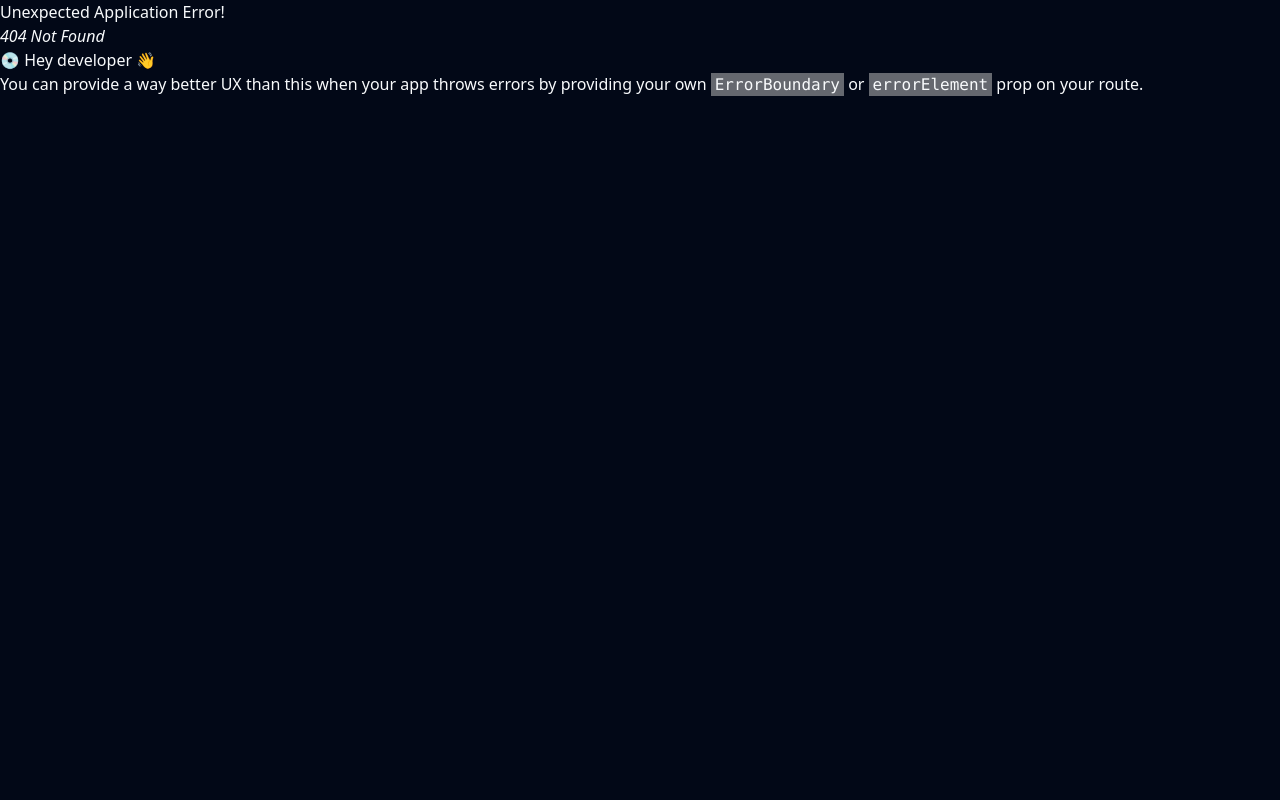
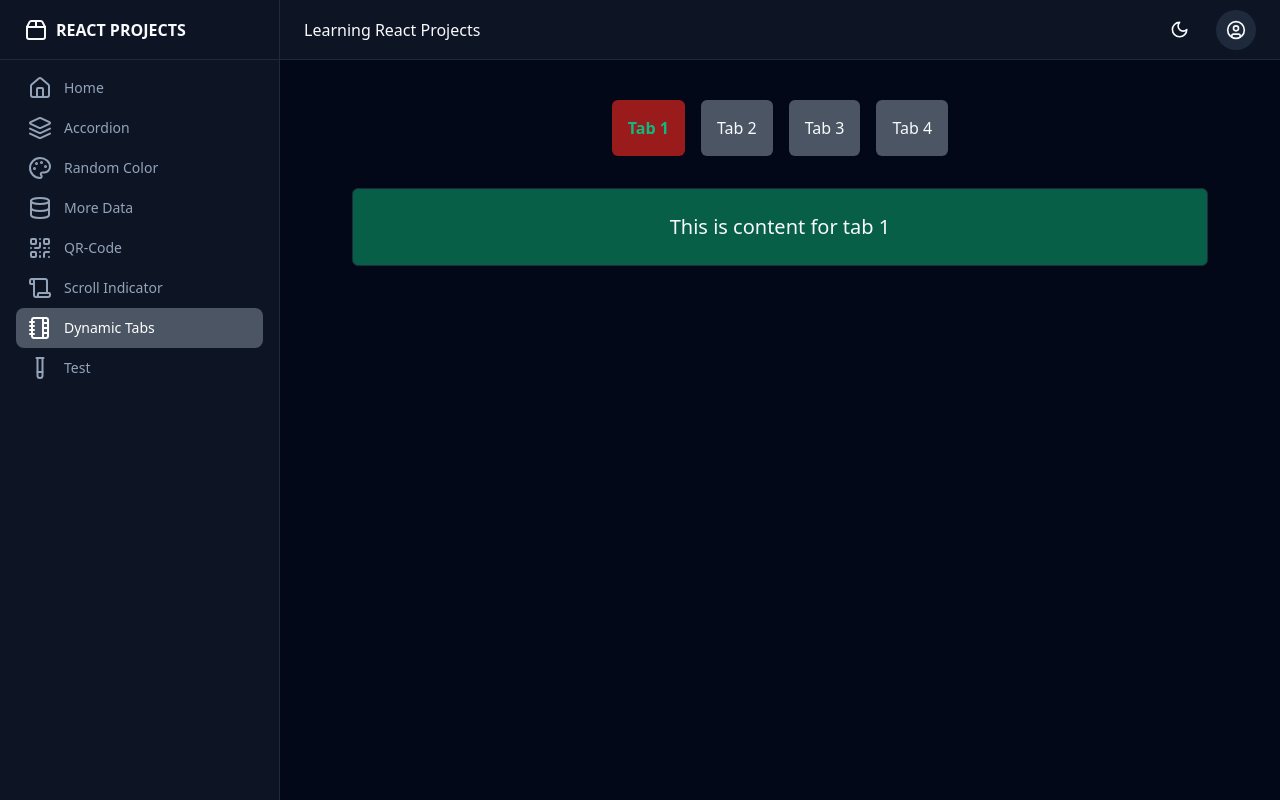
Before and after one commit to turnacaner53/react-tuto-dashboard, a React (Vite) app: page /dynamic-tabs in a window 1280 px wide. Before the commit this address had no page. Built offline with nearby package versions, Linux system fonts and the light colour scheme.

Commit message:
Dynamic Tabs exmaple

```diff
--- /dev/null
+++ b/src/constants/tabs-content.jsx
@@ -0,0 +1,24 @@
+const RandomComponent = () => {
+  return <><h1>Random Content</h1><p>random text. <br /> Lorem ipsum dolor sit amet consectetur adipisicing elit. Dolorem, quam.</p></>;
+};
+
+const TABS_CONTENT = [
+  {
+    label: 'Tab 1',
+    content: <div>This is content for tab 1</div>,
+  },
+  {
+    label: 'Tab 2',
+    content: <div>Lorem ipsum, dolor sit amet consectetur adipisicing elit. Distinctio, delectus! Ullam quidem, eius iusto fugiat ipsa, hic non quam aut quibusdam perspiciatis quasi suscipit reiciendis et porro voluptatem nam perferendis, cum repudiandae ex possimus veritatis exercitationem itaque eveniet? Maiores, sint harum labore ea molestiae beatae. Mollitia provident voluptas aperiam nisi ab, modi eum dolor iste odio magnam omnis incidunt illum voluptatem. Tenetur est iure ea a repellendus explicabo cum quia, praesentium numquam mollitia, expedita, quibusdam perspiciatis! Ipsa optio molestiae quos minima facilis mollitia, dolor deserunt quis, eveniet eligendi natus? Corrupti ut iure incidunt saepe inventore eaque enim! Fuga deserunt atque blanditiis molestiae similique praesentium natus, dolore, amet debitis porro autem exercitationem asperiores quos dolores recusandae omnis quidem nisi corrupti fugiat culpa saepe eveniet.</div>,
+  },
+  {
+    label: 'Tab 3',
+    content: <RandomComponent />,
+  },
+  {
+    label: 'Tab 4',
+    content: <div>This is content for tab 4</div>,
+  },
+];
+
+export default TABS_CONTENT;
--- /dev/null
+++ b/src/pages/DynamicTabs.jsx
@@ -0,0 +1,50 @@
+import { useState } from 'react';
+
+import TABS_CONTENT from '@/constants/tabs-content';
+
+const DynamicTabs = () => {
+  const handleChange = (index) => {
+    console.log('Tab index:', index);
+  };
+
+  return (
+    <>
+      <Tabs content={TABS_CONTENT} onChange={handleChange} />
+    </>
+  );
+};
+
+export default DynamicTabs;
+
+const Tabs = ({ content, onChange }) => {
+  const [currentTabIndex, setCurrentTabIndex] = useState(0);
+
+  const handleOnClick = (index) => {
+    setCurrentTabIndex(index);
+    onChange(index);
+  };
+
+  return (
+    <div className='flex flex-col items-center'>
+      <div className='flex gap-4'>
+        {content.map((item, index) => (
+          <div
+            className={`my-4 cursor-pointer rounded-md p-4 transition-colors duration-300 ease-in-out hover:bg-gray-400 hover:dark:bg-gray-800
+            ${currentTabIndex === index ? 'bg-red-400 hover:bg-red-500 dark:bg-red-800 hover:dark:bg-red-900' : 'bg-gray-300 dark:bg-gray-600'}`}
+            onClick={() => handleOnClick(index)}
+            key={item.label}>
+            <span
+              className={`text-md ${currentTabIndex === index && 'font-bold text-emerald-800 dark:text-emerald-500'}`}>
+              {item.label}
+            </span>
+          </div>
+        ))}
+      </div>
+      <div className='mt-4 w-[90%] rounded-md border bg-emerald-800 p-6 text-center'>
+        <p className='text-xl text-foreground '>
+          {content[currentTabIndex] && content[currentTabIndex].content}
+        </p>
+      </div>
+    </div>
+  );
+};
--- a/src/routes/Router.jsx
+++ b/src/routes/Router.jsx
@@ -8,6 +8,7 @@ import RandomColor from '@/pages/RandomColor';
 import MoreData from '@/pages/MoreData';
 import QRCodeGenerate from '@/pages/QRCodeGenerate';
 import ScrollIndicator from '@/pages/ScrollIndicator';
+import DynamicTabs from '@/pages/DynamicTabs';
 
 const router = createBrowserRouter(
   createRoutesFromElements(
@@ -19,6 +20,7 @@ const router = createBrowserRouter(
          <Route path='more-data' element={<MoreData />} />
          <Route path='qr-code' element={<QRCodeGenerate />} />
          <Route path='scroll-indicator' element={<ScrollIndicator />} />
+         <Route path='dynamic-tabs' element={<DynamicTabs />} />
         <Route path='test' element={<Test />} />
       </Route>
     </>,
--- a/src/routes/sidebar-nav.jsx
+++ b/src/routes/sidebar-nav.jsx
@@ -1,4 +1,4 @@
-import { Database, Home, Layers, Palette, QrCode, ScrollIcon, TestTube } from 'lucide-react';
+import { Database, Home, Layers, NotebookTabs, Palette, QrCode, ScrollIcon, TestTube } from 'lucide-react';
 
 export const SIDEBAR_NAV = [
   { path: '/', label: 'Home', icon: <Home /> },
@@ -7,5 +7,6 @@ export const SIDEBAR_NAV = [
   { path: '/more-data', label: 'More Data', icon: <Database /> },
   { path: '/qr-code', label: 'QR-Code', icon: <QrCode /> },
   { path: '/scroll-indicator', label: 'Scroll Indicator', icon: <ScrollIcon /> },
+  { path: '/dynamic-tabs', label: 'Dynamic Tabs', icon: <NotebookTabs /> },
   { path: '/test', label: 'Test', icon: <TestTube /> },
 ];
```
